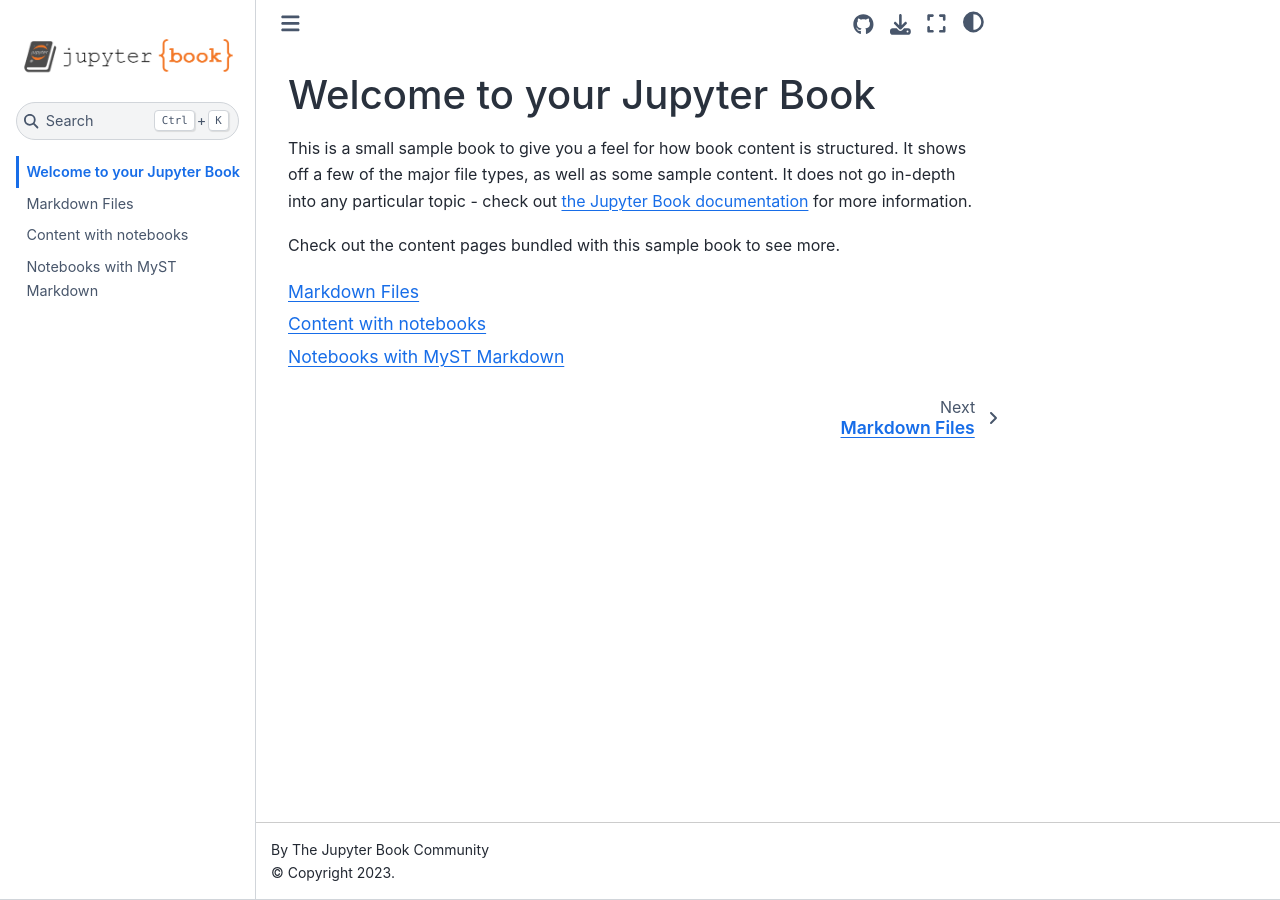
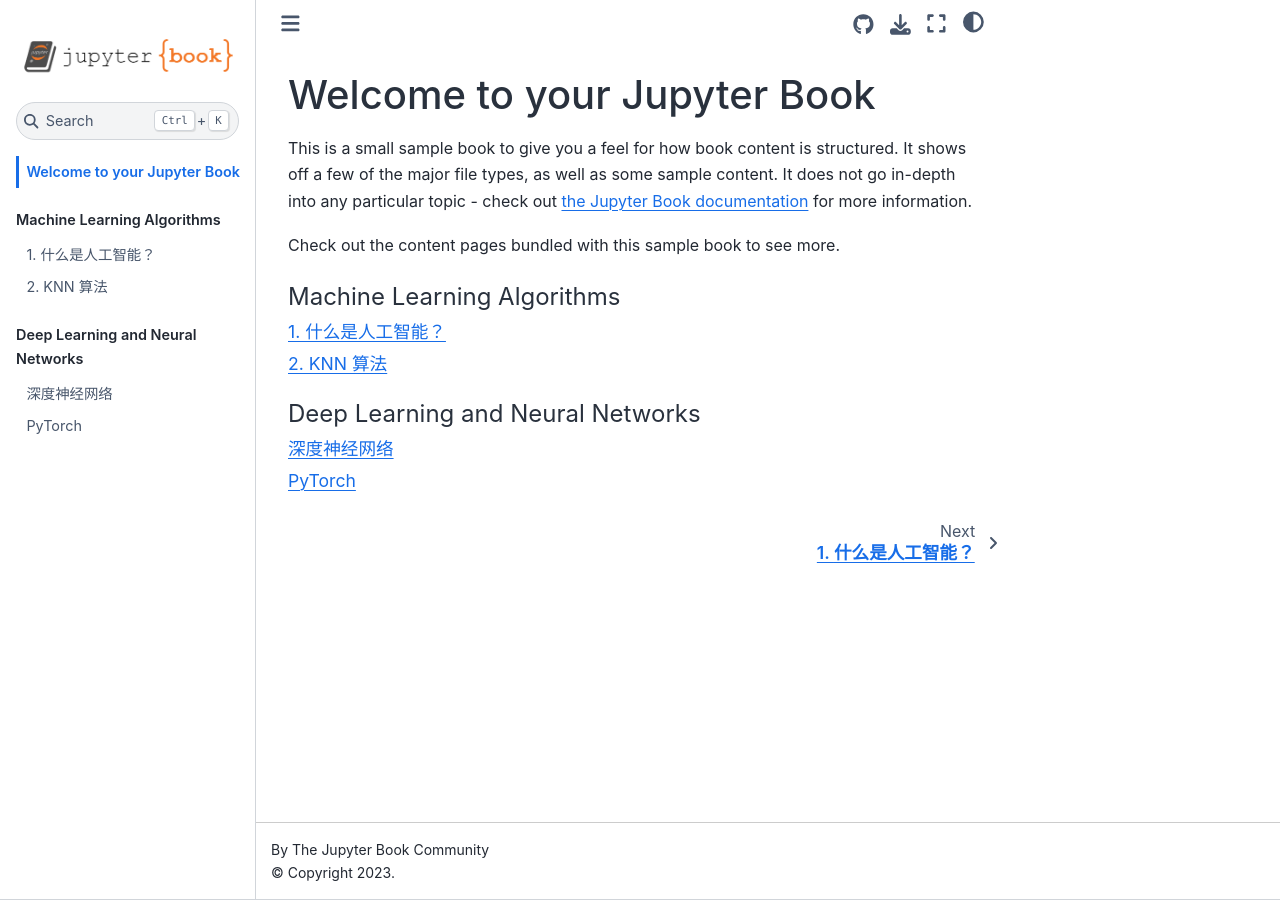
Before and after one commit to xxln/ai-tutorials-book, a Jupyter Book: the page built from intro.md, in a window 1280 px wide. Built offline with Jupyter Book 1.0.4 settings and Sphinx 7.4.7 and the Sphinx Book theme 1.1.4, drawn with Linux system fonts in a browser that asks for light colours.

Commit message:
basic structure of book

```diff
--- /dev/null
+++ b/DeepLearning/chapter1.md
@@ -0,0 +1 @@
+# 深度神经网络
--- /dev/null
+++ b/DeepLearning/chapter2.md
@@ -0,0 +1 @@
+# PyTorch
--- /dev/null
+++ b/MachineLearning/chapter1.md
@@ -0,0 +1 @@
+# 什么是人工智能？
--- /dev/null
+++ b/MachineLearning/chapter2.md
@@ -0,0 +1 @@
+# KNN 算法
--- a/_toc.yml
+++ b/_toc.yml
@@ -3,7 +3,21 @@
 
 format: jb-book
 root: intro
-chapters:
-- file: markdown
-- file: notebooks
-- file: markdown-notebooks
+parts:
+  - caption: Machine Learning Algorithms
+    numbered: True  # Only applies to chapters in Part 1.
+    chapters:
+    - file: MachineLearning/chapter1
+    - file: MachineLearning/chapter2
+  - caption: Deep Learning and Neural Networks
+    chapters:
+    - file: DeepLearning/chapter1
+    - file: DeepLearning/chapter2
+#  - caption: Computer Vision
+#    chapters:
+#    - file:
+#    - file:
+#  - caption: Natural Language Processing
+#    chapters:
+#    - file:
+#    - file:
```
